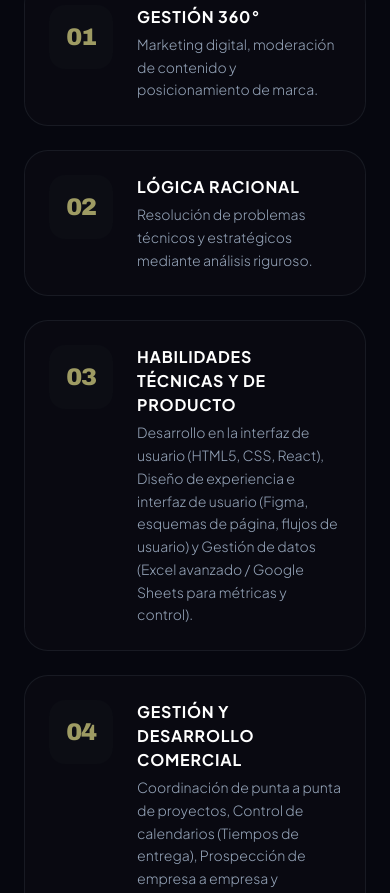
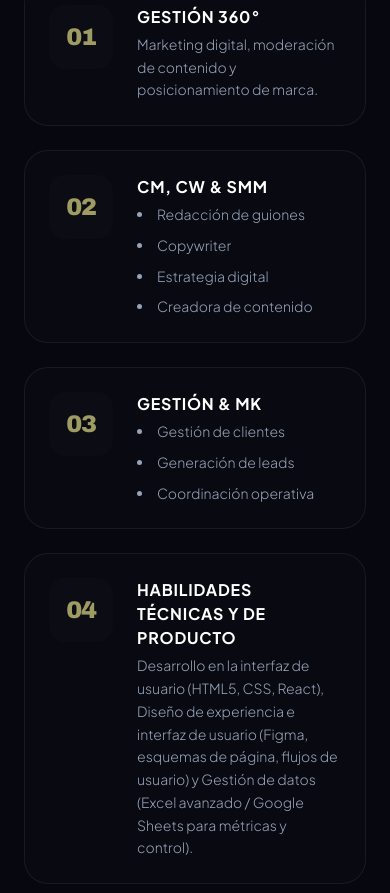
Before and after one commit to CelinaJP/Porfolio-Ce, a React (Vite) app: page / in a window 390 px wide. Shown: the part 3471-4364 px from the top of the page. Built offline with nearby package versions, Linux system fonts and the light colour scheme.

Commit message:
Cards, y tarjetas

```diff
--- a/components/FolkodeSection.tsx
+++ b/components/FolkodeSection.tsx
@@ -88,7 +88,15 @@ const ExperienceSection: React.FC<Props> = ({ lang }) => {
                   </div>
                   <div>
                     <h4 className="text-white font-bold uppercase tracking-wider text-base mb-1">{card.title}</h4>
-                    <p className="text-sm text-slate-400 leading-relaxed font-light">{card.desc}</p>
+                    {card.items ? (
+                      <ul className="text-sm text-slate-400 leading-relaxed font-light list-disc list-inside space-y-2">
+                        {card.items.map((item: string, idx: number) => (
+                          <li key={idx}>{item}</li>
+                        ))}
+                      </ul>
+                    ) : (
+                      <p className="text-sm text-slate-400 leading-relaxed font-light">{card.desc}</p>
+                    )}
                   </div>
                 </div>
               ))}
--- a/components/Navbar.tsx
+++ b/components/Navbar.tsx
@@ -1,6 +1,6 @@
 
 import React, { useState, useEffect } from 'react';
-import { Menu, X, Globe } from 'lucide-react';
+import { Menu, X, Globe, Download } from 'lucide-react';
 import { translations } from '../translations';
 
 interface NavbarProps {
@@ -20,6 +20,8 @@ const Navbar: React.FC<NavbarProps> = ({ lang, onToggleLang }) => {
     window.addEventListener('scroll', handleScroll);
     return () => window.removeEventListener('scroll', handleScroll);
   }, []);
+
+  const cvUrl = 'https://docs.google.com/document/d/135s7Qz4kcNfTKYNg1KfNKX0j3pqb-Ux20FG21KkgshQ/export?format=pdf';
 
   const navLinks = [
     { name: t.home, href: '#home' },
@@ -52,6 +54,17 @@ const Navbar: React.FC<NavbarProps> = ({ lang, onToggleLang }) => {
               {link.name}
             </a>
           ))}
+
+          <a
+            href={cvUrl}
+            target="_blank"
+            rel="noopener noreferrer"
+            download
+            className="flex items-center gap-2 px-4 py-2 border border-cool rounded-full text-[10px] font-bold uppercase tracking-widest hover:border-accent hover:text-white transition-colors"
+          >
+            <Download size={12} className="text-accent" />
+            <span>{t.downloadCv}</span>
+          </a>
 
           <button
             onClick={onToggleLang}
@@ -100,6 +113,18 @@ const Navbar: React.FC<NavbarProps> = ({ lang, onToggleLang }) => {
               {link.name}
             </a>
           ))}
+
+          <a
+            href={cvUrl}
+            target="_blank"
+            rel="noopener noreferrer"
+            download
+            onClick={() => setIsMenuOpen(false)}
+            className="flex items-center justify-center gap-2 px-4 py-3 border border-accent rounded-full text-sm font-bold uppercase tracking-widest text-white hover:bg-accent transition-colors"
+          >
+            <Download size={16} className="text-accent" />
+            <span>{t.downloadCv}</span>
+          </a>
         </div>
       )}
     </nav>
--- a/components/Skills.tsx
+++ b/components/Skills.tsx
@@ -13,6 +13,13 @@ const Skills: React.FC<Props> = ({ lang }) => {
 
   const skillSets = [
     {
+      title: categories[2],
+      icon: <Megaphone className="text-accent" size={32} />,
+      items: lang === 'es'
+        ? ['Redacción de guiones', 'Copywriter', 'Estrategia digital', 'Creadora de contenido']
+        : ['Redação de roteiros', 'Copywriter', 'Estratégia digital', 'Criadora de conteúdo']
+    },
+    {
       title: categories[0],
       icon: <Terminal className="text-accent" size={32} />,
       items: ['Python', 'API REST', 'PostgreSQL']
@@ -25,14 +32,14 @@ const Skills: React.FC<Props> = ({ lang }) => {
         : ['React', 'HTML5', 'CSS', 'Estrutura Web', 'Design Responsivo']
     },
     {
-      title: categories[2],
-      icon: <Megaphone className="text-accent" size={32} />,
+      title: categories[3],
+      icon: <Globe className="text-accent" size={32} />,
       items: lang === 'es'
-        ? ['Coordinación Operativa', 'Estrategia Digital', 'Generación de Leads', 'Gestión de Clientes', 'Redacción de texto', 'Copywriter']
-        : ['Coordenação Operativa', 'Estratégia Digital', 'Geração de Leads', 'Gestão de Clientes', 'Redação de texto', 'Copywriter']
+        ? ['Gestión de clientes', 'Generación de leads', 'Coordinación operativa']
+        : ['Gestão de clientes', 'Geração de leads', 'Coordenação operativa']
     },
     {
-      title: categories[3],
+      title: categories[4],
       icon: <Cpu className="text-accent" size={32} />,
       items: lang === 'es'
         ? ['Git / GitHub', 'Metodologías Ágiles', 'Diseño de Experiencia e Interfaz', 'Planificación de Arquitectura']
@@ -45,7 +52,7 @@ const Skills: React.FC<Props> = ({ lang }) => {
       <div className="max-w-7xl mx-auto px-6">
         <h2 className="font-heading text-3xl sm:text-4xl md:text-6xl mb-20 text-center uppercase">{t.title1} <span className="text-slate-600">{t.title2}</span></h2>
 
-        <div className="grid grid-cols-1 sm:grid-cols-2 lg:grid-cols-4 gap-8">
+        <div className="grid grid-cols-1 sm:grid-cols-2 lg:grid-cols-3 xl:grid-cols-5 gap-8">
           {skillSets.map((set, idx) => (
             <div key={idx} className="p-6 sm:p-8 bg-[#0a0a0c] border border-cool rounded-3xl hover:border-accent transition-all duration-500">
               <div className="mb-6">{set.icon}</div>
--- a/translations.ts
+++ b/translations.ts
@@ -7,7 +7,8 @@ export const translations = {
       projects: 'Proyectos',
       skills: 'Habilidades',
       contact: 'Contacto',
-      cta: 'Hablemos'
+      cta: 'Hablemos',
+      downloadCv: 'Descargar CV'
     },
     hero: {
       role: 'Técnica en Programación',
@@ -36,21 +37,35 @@ export const translations = {
         },
         {
           num: '02',
-          title: 'Lógica Racional',
-          desc: 'Resolución de problemas técnicos y estratégicos mediante análisis riguroso.'
+          title: 'CM, CW & SMM',
+          items: [
+            'Redacción de guiones',
+            'Copywriter',
+            'Estrategia digital',
+            'Creadora de contenido'
+          ]
         },
         {
           num: '03',
+          title: 'Gestión & MK',
+          items: [
+            'Gestión de clientes',
+            'Generación de leads',
+            'Coordinación operativa'
+          ]
+        },
+        {
+          num: '04',
           title: 'Habilidades Técnicas y de Producto',
           desc: 'Desarrollo en la interfaz de usuario (HTML5, CSS, React), Diseño de experiencia e interfaz de usuario (Figma, esquemas de página, flujos de usuario) y Gestión de datos (Excel avanzado / Google Sheets para métricas y control).'
         },
         {
-          num: '04',
+          num: '05',
           title: 'Gestión y Desarrollo Comercial',
           desc: 'Coordinación de punta a punta de proyectos, Control de calendarios (Tiempos de entrega), Prospección de empresa a empresa y Generación de contactos interesados, Armado y negociación de presupuestos.'
         },
         {
-          num: '05',
+          num: '06',
           title: 'Habilidades Blandas',
           desc: 'Comunicación activa, Autonomía para trabajo remoto, Orientación y vocación de servicio al cliente.'
         }
@@ -97,7 +112,7 @@ export const translations = {
     skills: {
       title1: 'Habilidades',
       title2: 'Profesionales',
-      categories: ['Backend', 'Frontend', 'Gestión & MK', 'Software Dev']
+      categories: ['Backend', 'Frontend', 'CM, CW & SMM', 'Gestión & MK', 'Software Dev']
     },
     footer: {
       tag: '¿Tenés una idea?',
@@ -115,7 +130,8 @@ export const translations = {
       projects: 'Projetos',
       skills: 'Habilidades',
       contact: 'Contato',
-      cta: 'Vamos conversar'
+      cta: 'Vamos conversar',
+      downloadCv: 'Baixar CV'
     },
     hero: {
       role: 'Técnica em Programação',
@@ -142,21 +158,35 @@ export const translations = {
         },
         {
           num: '02',
-          title: 'Lógica Racional',
-          desc: 'Resolução de problemas técnicos e estratégicos através de análise rigorosa.'
+          title: 'CM, CW & SMM',
+          items: [
+            'Redação de roteiros',
+            'Copywriter',
+            'Estratégia digital',
+            'Criadora de conteúdo'
+          ]
         },
         {
           num: '03',
+          title: 'Gestão & MK',
+          items: [
+            'Gestão de clientes',
+            'Geração de leads',
+            'Coordenação operativa'
+          ]
+        },
+        {
+          num: '04',
           title: 'Habilidades Técnicas e de Produto',
           desc: 'Desenvolvimento na interface do usuário (HTML5, CSS, React), Design de experiência e interface do usuário (Figma, esquemas de página, fluxos de usuário) e Gestão de dados (Excel avançado / Google Sheets para métricas e controle).'
         },
         {
-          num: '04',
+          num: '05',
           title: 'Gestão e Desenvolvimento Comercial',
           desc: 'Coordenação de ponta a ponta de projetos, Controle de cronogramas (Prazos de entrega), Prospecção de empresa para empresa e Geração de contatos interessados, Elaboração e negociação de orçamentos.'
         },
         {
-          num: '05',
+          num: '06',
           title: 'Habilidades Interpessoais (Soft Skills)',
           desc: 'Comunicação ativa, Autonomia para trabalho remoto, Orientação e vocação de atendimento ao cliente.'
         }
@@ -202,7 +232,7 @@ export const translations = {
     skills: {
       title1: 'Habilidades',
       title2: 'Profissionais',
-      categories: ['Backend', 'Frontend', 'Gestão & MK', 'Software Dev']
+      categories: ['Backend', 'Frontend', 'CM, CW & SMM', 'Gestão & MK', 'Software Dev']
     },
     footer: {
       tag: 'Tem uma ideia?',
```
